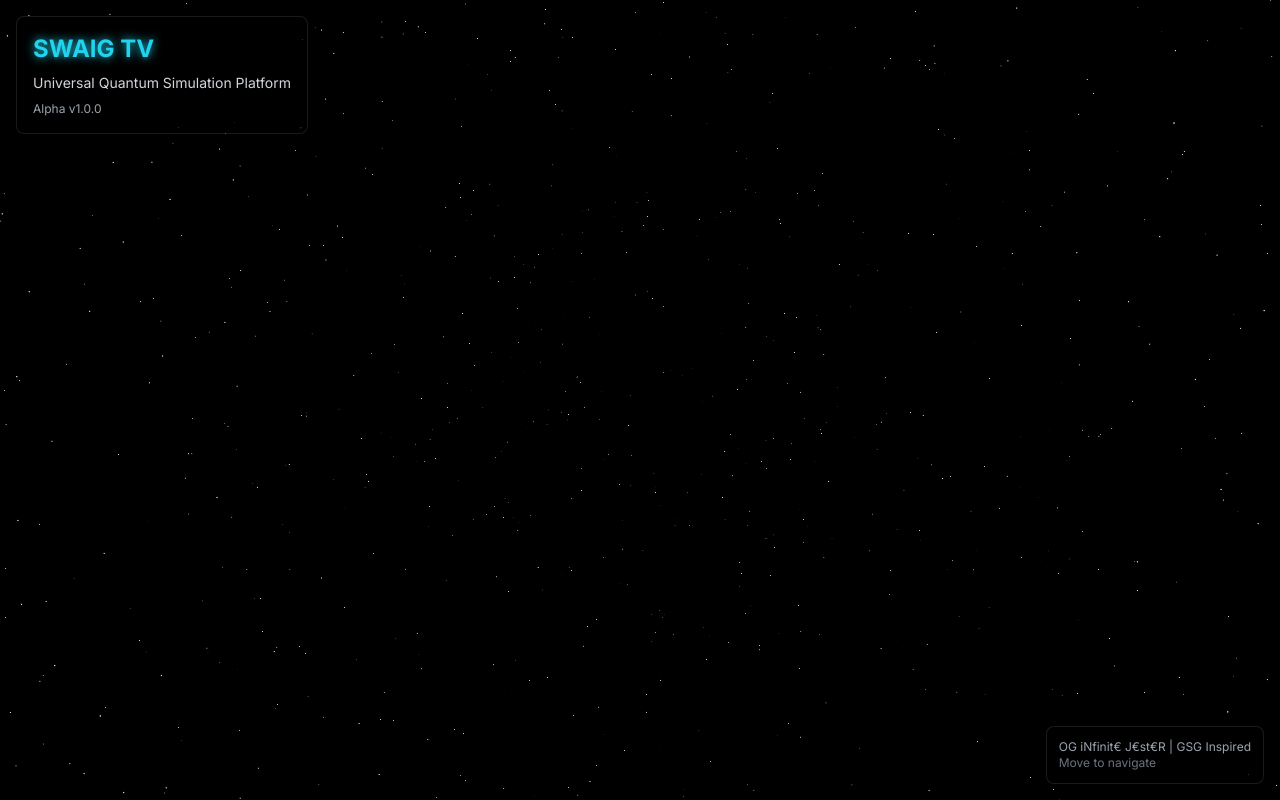
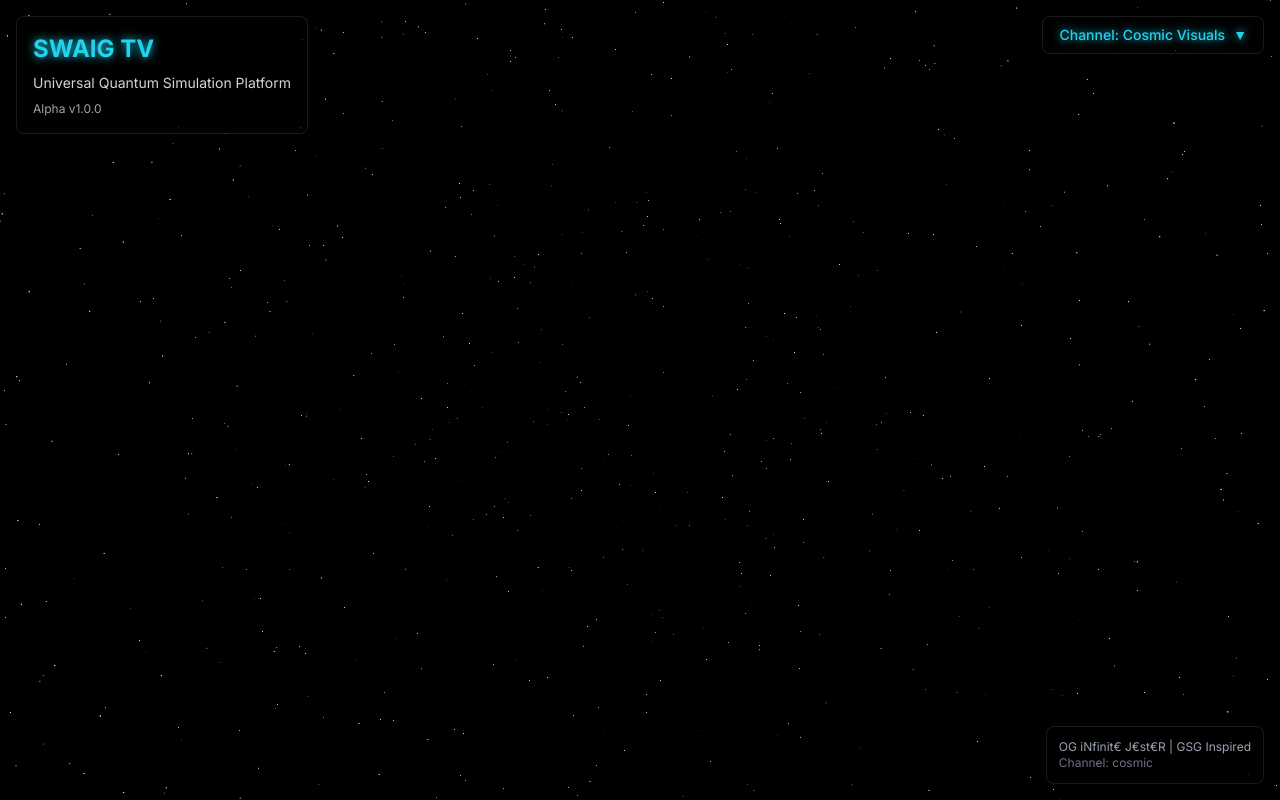
Before and after one commit to swaigwar/-wagTV, a Next.js app: page / in a window 1280 px wide. Built offline with nearby package versions, Linux system fonts and the light colour scheme.

Commit message:
10 trillion stack can barely play an mp3, a web site and an app

```diff
--- a/app/page.tsx
+++ b/app/page.tsx
@@ -3,6 +3,8 @@
 import { Canvas } from '@react-three/fiber'
 import { OrbitControls, Stars } from '@react-three/drei'
 import { useEffect, useState } from 'react'
+import ChannelSelector from '@/components/ui/channel-selector'
+import QuantumVisualizer from '@/components/swaig/quantum-visualizer'
 
 function StarField() {
   return (
@@ -14,14 +16,52 @@ function StarField() {
   )
 }
 
+function BigBangVisualizer() {
+  return (
+    <div className="w-full h-full flex items-center justify-center">
+      <div className="text-center">
+        <h2 className="text-4xl neon-text mb-4">Big Bang Cinema</h2>
+        <p className="text-gray-300 mb-8">Ultra-cinematic cosmic origin story</p>
+        <div className="glass-panel p-6 max-w-md">
+          <p className="text-sm text-gray-400">
+            Journey from the quantum fluctuations at the dawn of time to the formation of galaxies.
+            Experience the universe&apos;s birth in stunning visual detail.
+          </p>
+          <button className="mt-4 px-6 py-2 bg-gradient-to-r from-purple-500 to-pink-500 rounded-lg hover:opacity-80 transition-opacity">
+            Begin Journey
+          </button>
+        </div>
+      </div>
+    </div>
+  )
+}
+
 export default function Home() {
   const [mounted, setMounted] = useState(false)
+  const [currentChannel, setCurrentChannel] = useState('cosmic')
 
   useEffect(() => {
     setMounted(true)
     console.log('SWAIG TV: Application mounted successfully')
     console.log('SWAIG TV: Three.js Canvas initializing...')
   }, [])
+
+  const renderChannel = () => {
+    switch (currentChannel) {
+      case 'quantum':
+        return <QuantumVisualizer />
+      case 'bigbang':
+        return <BigBangVisualizer />
+      case 'cosmic':
+      default:
+        return (
+          <Canvas camera={{ position: [0, 0, 5], fov: 75 }}>
+            <StarField />
+            <OrbitControls enableZoom={false} enablePan={false} />
+          </Canvas>
+        )
+    }
+  }
 
   if (!mounted) {
     return (
@@ -33,10 +73,7 @@ export default function Home() {
 
   return (
     <main className="relative w-full h-screen overflow-hidden bg-black">
-      <Canvas camera={{ position: [0, 0, 5], fov: 75 }}>
-        <StarField />
-        <OrbitControls enableZoom={false} enablePan={false} />
-      </Canvas>
+      {renderChannel()}
 
       <div className="absolute top-4 left-4 z-10 glass-panel p-4">
         <h1 className="text-2xl font-bold neon-text mb-2">SWAIG TV</h1>
@@ -44,9 +81,16 @@ export default function Home() {
         <p className="text-gray-400 text-xs mt-2">Alpha v1.0.0</p>
       </div>
 
+      <div className="absolute top-4 right-4 z-10">
+        <ChannelSelector
+          currentChannel={currentChannel}
+          onChannelChange={setCurrentChannel}
+        />
+      </div>
+
       <div className="absolute bottom-4 right-4 z-10 glass-panel p-3">
         <p className="text-gray-400 text-xs">OG iNfinit€ J€st€R | GSG Inspired</p>
-        <p className="text-gray-500 text-xs">Move to navigate</p>
+        <p className="text-gray-500 text-xs">Channel: {currentChannel}</p>
       </div>
     </main>
   )
--- /dev/null
+++ b/components/swaig/quantum-visualizer.tsx
@@ -0,0 +1,65 @@
+'use client'
+
+import { Canvas, useFrame } from '@react-three/fiber'
+import { OrbitControls, Sphere } from '@react-three/drei'
+import { useRef, useMemo, useEffect } from 'react'
+import * as THREE from 'three'
+
+function QuantumParticles() {
+  const meshRef = useRef<THREE.InstancedMesh>(null!)
+  const particleCount = 1000
+
+  const positions = useMemo(() => {
+    const pos = new Float32Array(particleCount * 3)
+    for (let i = 0; i < particleCount; i++) {
+      pos[i * 3] = (Math.random() - 0.5) * 50
+      pos[i * 3 + 1] = (Math.random() - 0.5) * 50
+      pos[i * 3 + 2] = (Math.random() - 0.5) * 50
+    }
+    return pos
+  }, [])
+
+  useFrame((state) => {
+    if (!meshRef.current) return
+
+    const time = state.clock.getElapsedTime()
+    const matrix = new THREE.Matrix4()
+
+    for (let i = 0; i < particleCount; i++) {
+      const x = positions[i * 3] + Math.sin(time + i * 0.1) * 2
+      const y = positions[i * 3 + 1] + Math.cos(time + i * 0.1) * 2
+      const z = positions[i * 3 + 2] + Math.sin(time * 0.5 + i * 0.1) * 2
+
+      matrix.setPosition(x, y, z)
+      matrix.scale(new THREE.Vector3(0.1, 0.1, 0.1))
+      meshRef.current.setMatrixAt(i, matrix)
+    }
+
+    meshRef.current.instanceMatrix.needsUpdate = true
+  })
+
+  useEffect(() => {
+    console.log('SWAIG TV: Quantum visualization initialized with', particleCount, 'particles')
+  }, [])
+
+  return (
+    <instancedMesh ref={meshRef} args={[undefined, undefined, particleCount]}>
+      <sphereGeometry args={[1, 8, 8]} />
+      <meshStandardMaterial color="#00ffff" emissive="#0088cc" emissiveIntensity={0.3} />
+    </instancedMesh>
+  )
+}
+
+export default function QuantumVisualizer() {
+  return (
+    <div className="w-full h-full">
+      <Canvas camera={{ position: [0, 0, 30], fov: 75 }}>
+        <ambientLight intensity={0.2} />
+        <pointLight position={[10, 10, 10]} intensity={1} color="#ffffff" />
+        <pointLight position={[-10, -10, -10]} intensity={0.5} color="#ff00ff" />
+        <QuantumParticles />
+        <OrbitControls enableZoom={true} enablePan={true} />
+      </Canvas>
+    </div>
+  )
+}
--- /dev/null
+++ b/components/ui/channel-selector.tsx
@@ -0,0 +1,73 @@
+'use client'
+
+import { useState } from 'react'
+
+interface Channel {
+  id: string
+  name: string
+  description: string
+  isAdult: boolean
+}
+
+const channels: Channel[] = [
+  {
+    id: 'cosmic',
+    name: 'Cosmic Visuals',
+    description: 'Journey through space and time',
+    isAdult: false
+  },
+  {
+    id: 'quantum',
+    name: 'Quantum Sim',
+    description: 'Interactive quantum simulations',
+    isAdult: false
+  },
+  {
+    id: 'bigbang',
+    name: 'Big Bang Cinema',
+    description: 'Ultra-cinematic cosmic origin story',
+    isAdult: false
+  }
+]
+
+interface ChannelSelectorProps {
+  currentChannel: string
+  onChannelChange: (channelId: string) => void
+}
+
+export default function ChannelSelector({ currentChannel, onChannelChange }: ChannelSelectorProps) {
+  const [isOpen, setIsOpen] = useState(false)
+
+  return (
+    <div className="relative">
+      <button
+        onClick={() => setIsOpen(!isOpen)}
+        className="glass-panel px-4 py-2 text-sm font-medium neon-text hover:bg-white/10 transition-colors"
+      >
+        Channel: {channels.find(c => c.id === currentChannel)?.name || 'Unknown'}
+        <span className="ml-2">▼</span>
+      </button>
+
+      {isOpen && (
+        <div className="absolute top-full left-0 mt-2 w-64 glass-panel p-2 z-20">
+          {channels.map(channel => (
+            <button
+              key={channel.id}
+              onClick={() => {
+                onChannelChange(channel.id)
+                setIsOpen(false)
+                console.log(`SWAIG TV: Switched to channel ${channel.name}`)
+              }}
+              className={`w-full text-left p-3 rounded hover:bg-white/10 transition-colors ${
+                currentChannel === channel.id ? 'bg-cyan-900/30 border-l-2 border-cyan-400' : ''
+              }`}
+            >
+              <div className="font-medium text-cyan-300">{channel.name}</div>
+              <div className="text-xs text-gray-400 mt-1">{channel.description}</div>
+            </button>
+          ))}
+        </div>
+      )}
+    </div>
+  )
+}
--- a/next.config.js
+++ b/next.config.js
@@ -30,7 +30,11 @@ const nextConfig = {
     }
 
     // Let Next transpile WASM for both client & server
-    config.experiments = { asyncWebAssembly: true, topLevelAwait: true };
+    config.experiments = {
+      ...config.experiments,
+      asyncWebAssembly: true,
+      topLevelAwait: true
+    };
 
     // Example absolute‑import alias
     config.resolve.alias["@"] = path.resolve(__dirname);
```
Also changed, not shown: 2 other files (tests, documents, lock files or other folders).
